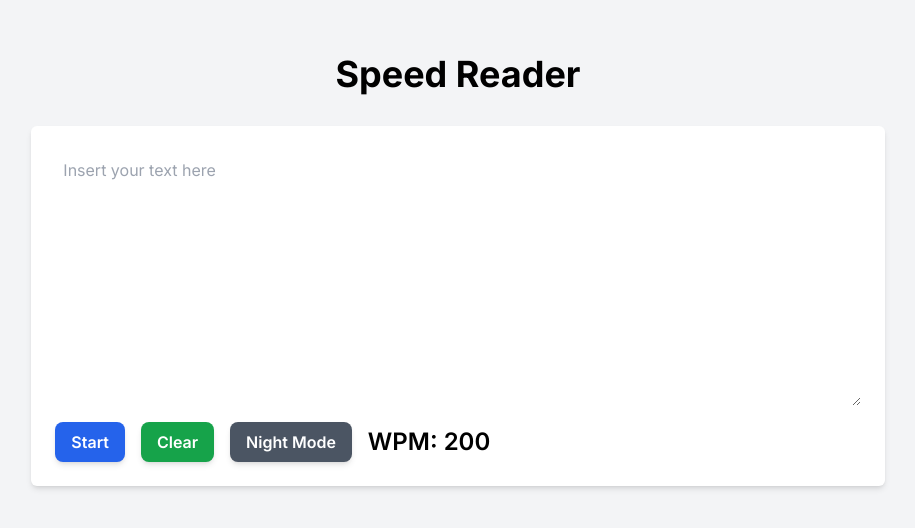
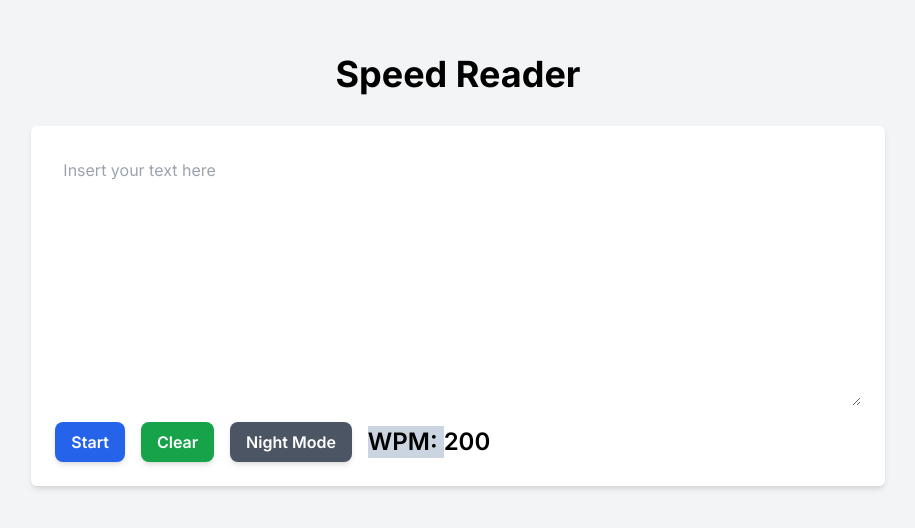
Before and after one commit to vicarb/speedreader, a Next.js app: page / in a window 1280 px wide. Shown: the part 130-658 px from the top of the page, without its empty margins (182-1097 px from the left). Built offline with nearby package versions, Linux system fonts and the light colour scheme.

Commit message:
Update Reader.tsx

```diff
--- a/components/Reader/Reader.tsx
+++ b/components/Reader/Reader.tsx
@@ -82,7 +82,7 @@ const Reader = () => {
             >
               {nightMode ? 'Light Mode' : 'Night Mode'}
             </button>
-            <div className="self-center text-2xl font-semibold">
+            <div className="self-center text-2xl font-semibold bg-slate-300">
               <label htmlFor="wpm">WPM: </label>
               <input
                 id="wpm"
```
